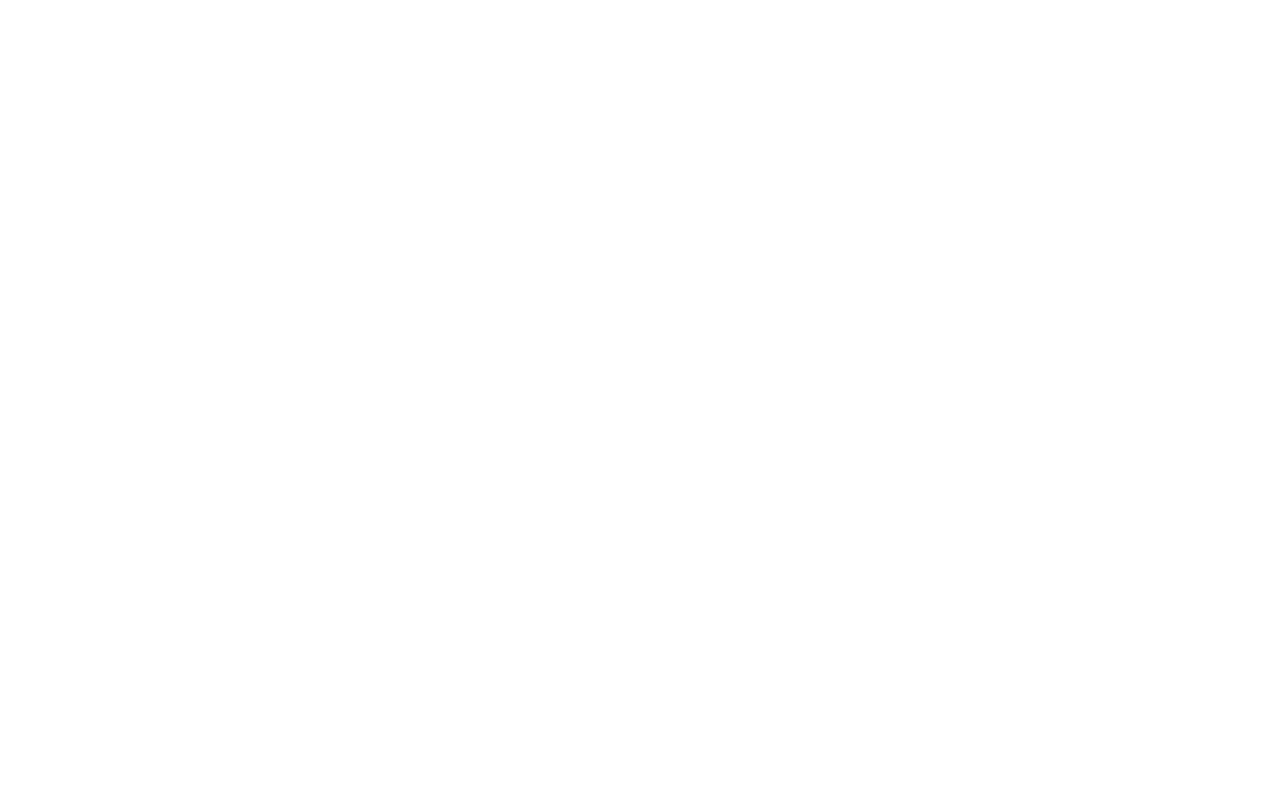
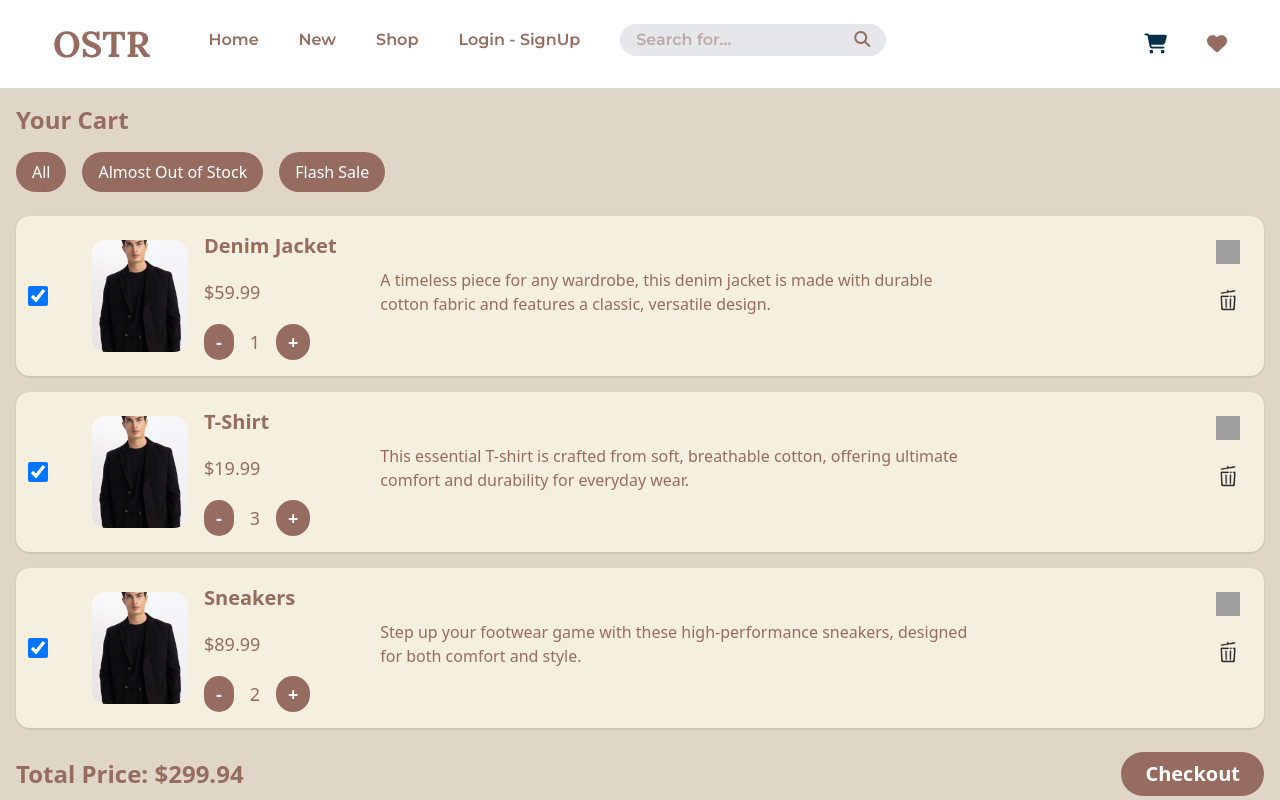
Before and after one commit to omrmhd5/OSTR, a React (Vite) app: page /cart in a window 1280 px wide. Before the commit this address had no page. Shown: the top 800 px of the page. Built offline with nearby package versions, Linux system fonts and the light colour scheme; grey boxes are pictures that could not be loaded.

Commit message:
cart done

```diff
--- a/package.json
+++ b/package.json
@@ -17,6 +17,7 @@
     "class-variance-authority": "^0.7.1",
     "clsx": "^2.1.1",
     "embla-carousel-react": "^8.5.2",
+    "framer-motion": "^12.6.3",
     "lucide-react": "^0.485.0",
     "qrcode.react": "^4.2.0",
     "react": "^19.0.0",
--- a/src/App.jsx
+++ b/src/App.jsx
@@ -4,6 +4,7 @@ import ShopPage from "./ShopPage";
 import ProductPage from "./ProductPage";
 import { BrowserRouter, Route, Routes } from "react-router";
 import Layout from "./Layout";
+import Cart from "./Cart";
 
 function App() {
   const photos = [
@@ -107,6 +108,7 @@ function App() {
             <Route path="/" element={<Home />} />
             <Route path="/profile" element={<Profile />} />
             <Route path="/shop" element={<ShopPage />} />
+            <Route path="/cart" element= {<Cart/>} />
             <Route
               path="/product"
               element={
--- /dev/null
+++ b/src/Cart.jsx
@@ -0,0 +1,179 @@
+import React, { useState, useEffect } from 'react';
+import { motion } from 'framer-motion';
+
+export default function Cart() {
+  const [filter, setFilter] = useState('all');
+  const [products, setProducts] = useState([
+    {
+      id: 1,
+      name: 'Denim Jacket',
+      price: 59.99,
+      quantity: 1,
+      image: 'src/assets/product/blazer1.avif',
+      stockStatus: 'almost-sold-out',
+      flashSale: true,
+      selected: true,
+      description: 'A timeless piece for any wardrobe, this denim jacket is made with durable cotton fabric and features a classic, versatile design.'
+    },
+    {
+      id: 2,
+      name: 'T-Shirt',
+      price: 19.99,
+      quantity: 3,
+      image: 'src/assets/product/blazer1.avif',
+      stockStatus: 'normal',
+      flashSale: false,
+      selected: true,
+      description: 'This essential T-shirt is crafted from soft, breathable cotton, offering ultimate comfort and durability for everyday wear.'
+    },
+    {
+      id: 3,
+      name: 'Sneakers',
+      price: 89.99,
+      quantity: 2,
+      image: 'src/assets/product/blazer1.avif',
+      stockStatus: 'almost-sold-out',
+      flashSale: false,
+      selected: true,
+      description: 'Step up your footwear game with these high-performance sneakers, designed for both comfort and style.'
+    }
+  ]);
+
+  const updateQuantity = (id, amount) => {
+    setProducts(prev =>
+      prev.map(product =>
+        product.id === id
+          ? { ...product, quantity: Math.max(1, product.quantity + amount) }
+          : product
+      )
+    );
+  };
+
+  const removeFromCart = (id) => {
+    const confirmDelete = window.confirm('Are you sure you want to delete this product?');
+    if (confirmDelete) {
+      setProducts(prev => prev.filter(product => product.id !== id));
+    }
+  };
+
+  const addToWishlistAndRemoveFromCart = (id) => {
+    setProducts(prev => prev.filter(product => product.id !== id));
+    console.log(`Product with id ${id} added to wishlist`);
+  };
+
+  const toggleSelectProduct = (id) => {
+    setProducts(prev =>
+      prev.map(product =>
+        product.id === id ? { ...product, selected: !product.selected } : product
+      )
+    );
+  };
+
+  const filteredProducts = products.filter(product => {
+    if (filter === 'all') return true;
+    if (filter === 'almost') return product.stockStatus === 'almost-sold-out';
+    if (filter === 'flash') return product.flashSale;
+    return true;
+  });
+
+  const totalPrice = products.reduce((acc, product) => {
+    return product.selected ? acc + product.price * product.quantity : acc;
+  }, 0);
+
+  useEffect(() => {
+    // Triggered when the filter changes, you can add any animations or effects you want here.
+  }, [filter]);
+
+  return (
+    <div className="p-4 bg-bg_clr text-t_clr">
+      <h2 className="text-2xl mb-4 font-semibold">Your Cart</h2>
+
+      <div className="mb-6 flex gap-4">
+        <button onClick={() => setFilter('all')} className="px-4 py-2 bg-t_clr text-white hover:bg-bg_clr rounded-full">All</button>
+        <button onClick={() => setFilter('almost')} className="px-4 py-2 bg-t_clr text-white hover:bg-bg_clr rounded-full">Almost Out of Stock</button>
+        <button onClick={() => setFilter('flash')} className="px-4 py-2 bg-t_clr text-white hover:bg-bg_clr rounded-full">Flash Sale</button>
+      </div>
+
+      {filteredProducts.length === 0 ? (
+        <div className="text-center text-3xl font-medium text-t_clr font-bold py-12">
+          Your cart is empty
+        </div>
+      ) : (
+        <div className="space-y-4">
+          {filteredProducts.map((product) => (
+            <motion.div
+              key={product.id}
+              className="relative flex items-center bg-cn_clr rounded-xl p-4 shadow"
+              initial={{ opacity: 0, y: 100 }} // Start from below the view
+              animate={{ opacity: 1, y: 0 }}   // End at normal position
+              transition={{ type: 'spring', stiffness: 300, damping: 30 }}
+            >
+              <div className="absolute top-4 right-4 flex flex-col items-center space-y-2">
+                <button
+                  onClick={() => addToWishlistAndRemoveFromCart(product.id)}
+                  className="p-2 hover:bg-red-200 rounded-full"
+                  title="Add to Wishlist"
+                >
+                  <img src="src/assets/wishlist.png" alt="wishlist" className="w-6 h-6" />
+                </button>
+                <button
+                  onClick={() => removeFromCart(product.id)}
+                  className="p-2 hover:bg-red-200 rounded-full"
+                  title="Delete from Cart"
+                >
+                  <img src="src/assets/delete.png" alt="delete" className="w-6 h-6" />
+                </button>
+              </div>
+
+              {/* Select checkbox to the left of the image, centered */}
+              <input
+                type="checkbox"
+                checked={product.selected}
+                onChange={() => toggleSelectProduct(product.id)}
+                className="absolute left-3 top-1/2 transform -translate-y-1/2 p-2 w-5 h-5"
+              />
+
+              <img src={product.image} alt={product.name} className="w-24 h-28 ml-15 rounded-xl object-cover mr-4" />
+
+              <div className="flex-1">
+                <h3 className="text-xl font-semibold">{product.name}</h3>
+                {/* Flex container for price and description */}
+                <div className="flex items-center justify-between mt-2 mr-70">
+                  <p className="text-lg">${product.price.toFixed(2)}</p>
+                  <p className="text-md text-t_clr ml-30">{product.description}</p>
+                </div>
+
+                <div className="flex items-center mt-2">
+                  <button
+                    onClick={() => updateQuantity(product.id, -1)}
+                    className="px-3 py-1 text-lg font-bold rounded-full bg-t_clr text-white hover:opacity-80"
+                  >
+                    -
+                  </button>
+                  <span className="mx-4 text-lg">{product.quantity}</span>
+                  <button
+                    onClick={() => updateQuantity(product.id, 1)}
+                    className="px-3 py-1 text-lg font-bold rounded-full bg-t_clr text-white hover:opacity-80"
+                  >
+                    +
+                  </button>
+                </div>
+              </div>
+            </motion.div>
+          ))}
+        </div>
+      )}
+
+      <div className="mt-6 text-lg font-semibold flex justify-between items-center">
+        <p className="text-2xl font-bold">Total Price: ${totalPrice.toFixed(2)}</p>
+        <button
+          onClick={() => console.log('Proceed to checkout')}
+          className="px-6 py-2 text-xl bg-t_clr text-white rounded-full hover:bg-bg_clr"
+        >
+          Checkout
+        </button>
+      </div>
+
+    </div>
+  );
+}
```
Also changed, not shown: src/assets/delete.png (added), 1 other file (tests, documents, lock files or other folders).
